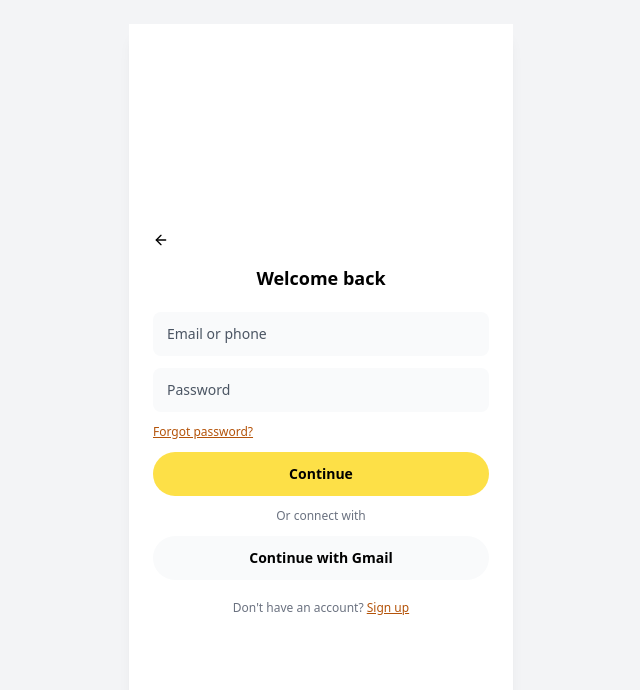
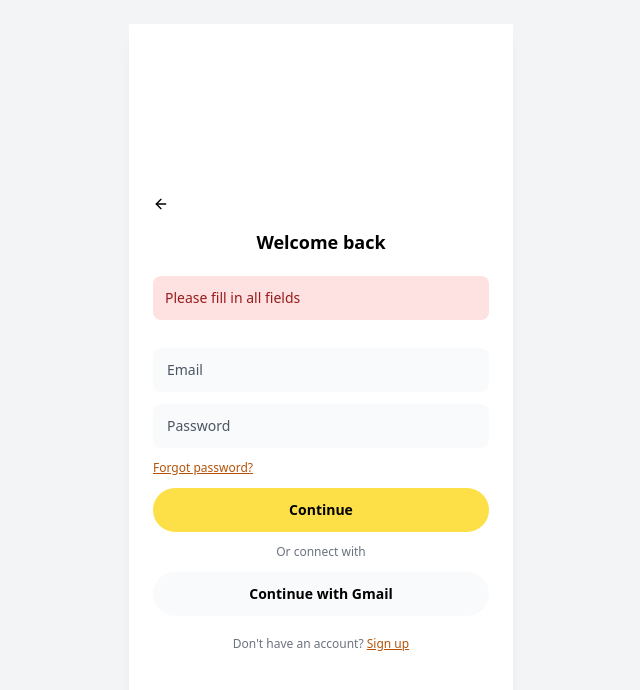
Before and after one commit to jangap411/GoStret, a React (Vite) app: page /signin in a window 1280 px wide. Both pictures are taken after a click on the button "Continue". Shown: the top 690 px of the page, without its empty margins (319-959 px from the left). Built offline with nearby package versions, Linux system fonts and the light colour scheme.

Commit message:
Update Signin page.
- add fake login function
- add routing to home page

```diff
--- a/src/App.jsx
+++ b/src/App.jsx
@@ -13,14 +13,16 @@ import RideShareApp from "./components/screens/RideShareApp";
 import RideActivity from "./components/RideActivity";
 import AccountPage from "./pages/AccountPage";
 import PublicRoute from "./pages/PublicRoute";
+import { useSelector } from "react-redux";
 const App = () => {
+  const isLogin = useSelector((state) => state.auth.isLogin);
   return (
     <>
       <Router>
         <Routes>
           {/* Public routes */}
           {/* FIXME: Update isLogin prop based on authentication state */}
-          <Route element={<PublicRoute isLogin={false} />}>
+          <Route element={<PublicRoute isLogin={isLogin} />}>
             <Route element={<PublicRouteLayout />}>
               <Route path="/" element={<Landing />} />
               <Route path="/signin" element={<SignIn />} />
@@ -30,7 +32,7 @@ const App = () => {
           </Route>
 
           {/* Private routes */}
-          <Route element={<ProtectedRoute isLogin={false} />}>
+          <Route element={<ProtectedRoute isLogin={isLogin} />}>
             <Route element={<MainLayout />}>
               <Route path="/home" element={<HomePage />} />
               <Route path="/account" element={<AccountPage />} />
--- a/src/components/screens/SignIn.jsx
+++ b/src/components/screens/SignIn.jsx
@@ -1,6 +1,8 @@
 import { ArrowLeft } from "lucide-react";
 import { useState } from "react";
+import { useDispatch } from "react-redux";
 import { Link, useNavigate } from "react-router-dom";
+import { loginSuccess } from "../../store/feature/authSlice";
 
 const SignIn = () => {
   const navigate = useNavigate();
@@ -8,6 +10,13 @@ const SignIn = () => {
     emailOrPhone: "",
     password: "",
   });
+
+  //get login state from redux
+  const dispatch = useDispatch();
+
+  // create error state
+  const [isError, setIsError] = useState(false);
+  const [errorMessage, setErrorMessage] = useState("");
 
   const handleInputChange = (e) => {
     const { name, value } = e.target;
@@ -18,6 +27,28 @@ const SignIn = () => {
   };
 
   const handleContinue = () => {
+    //check required fields
+    if (!formData.emailOrPhone || !formData.password) {
+      console.log("Please fill in all fields");
+      setErrorMessage("Please fill in all fields");
+      setIsError(true);
+      return;
+    }
+
+    //fake check user
+    if (
+      formData?.emailOrPhone === "admin@email.com" &&
+      formData?.password === "password"
+    ) {
+      dispatch(loginSuccess({ email: formData.emailOrPhone }));
+      navigate("/home", { replace: true });
+      console.log("login success");
+    } else {
+      setErrorMessage("Invalid email or password");
+      setIsError(true);
+      return;
+    }
+
     console.log("Continue with credentials:", formData);
   };
 
@@ -48,11 +79,21 @@ const SignIn = () => {
 
           {/* Login Form */}
           <div className="space-y-3">
-            {/* Email or Phone */}
+            {/* <form> */}
+            <div>
+              {/* alert when error */}
+              {isError && (
+                <div className="bg-red-100 text-red-800 p-3 rounded-lg mb-4">
+                  <p className="text-sm">{errorMessage}</p>
+                </div>
+              )}
+            </div>
+            {/* Email */}
             <input
-              type="text"
+              required
+              type="email"
               name="emailOrPhone"
-              placeholder="Email or phone"
+              placeholder="Email"
               value={formData.emailOrPhone}
               onChange={handleInputChange}
               className="w-full bg-gray-50 border-none rounded-lg px-3.5 py-3 text-sm outline-none placeholder-gray-600"
@@ -60,6 +101,7 @@ const SignIn = () => {
 
             {/* Password */}
             <input
+              required
               type="password"
               name="password"
               placeholder="Password"
@@ -74,8 +116,6 @@ const SignIn = () => {
               className="block text-xs text-amber-700 underline mb-5 hover:text-amber-800 transition-colors"
             >
               Forgot password?
-              {/* <a href="#">
-                          </a> */}
             </Link>
             {/* Continue Button */}
             <button
@@ -104,6 +144,7 @@ const SignIn = () => {
             >
               Continue with Apple
             </button> */}
+            {/* </form> */}
           </div>
 
           {/* Footer Text */}
@@ -114,11 +155,6 @@ const SignIn = () => {
               className="text-amber-700 underline hover:text-amber-800 transition-colors"
             >
               Sign up
-              {/* <a
-                href="#"
-
-              >
-              </a> */}
             </Link>
           </p>
         </div>
```
